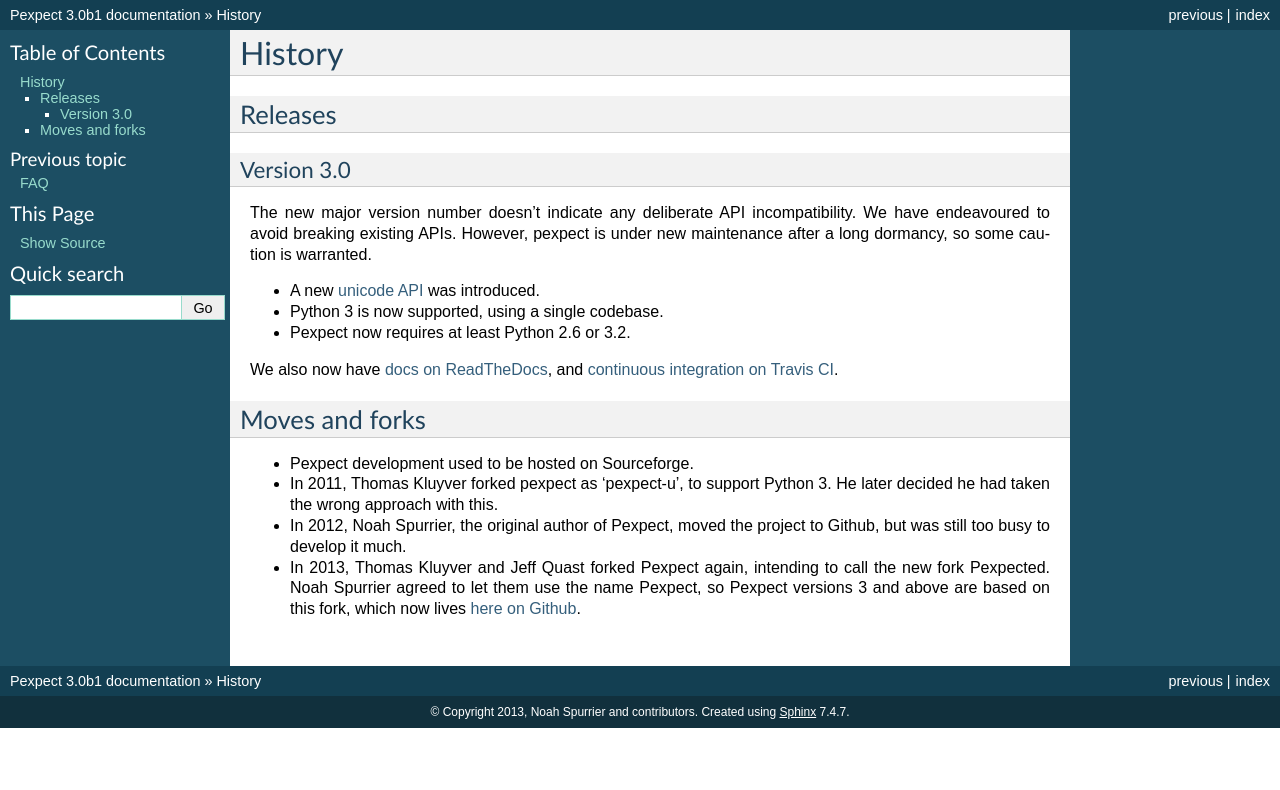
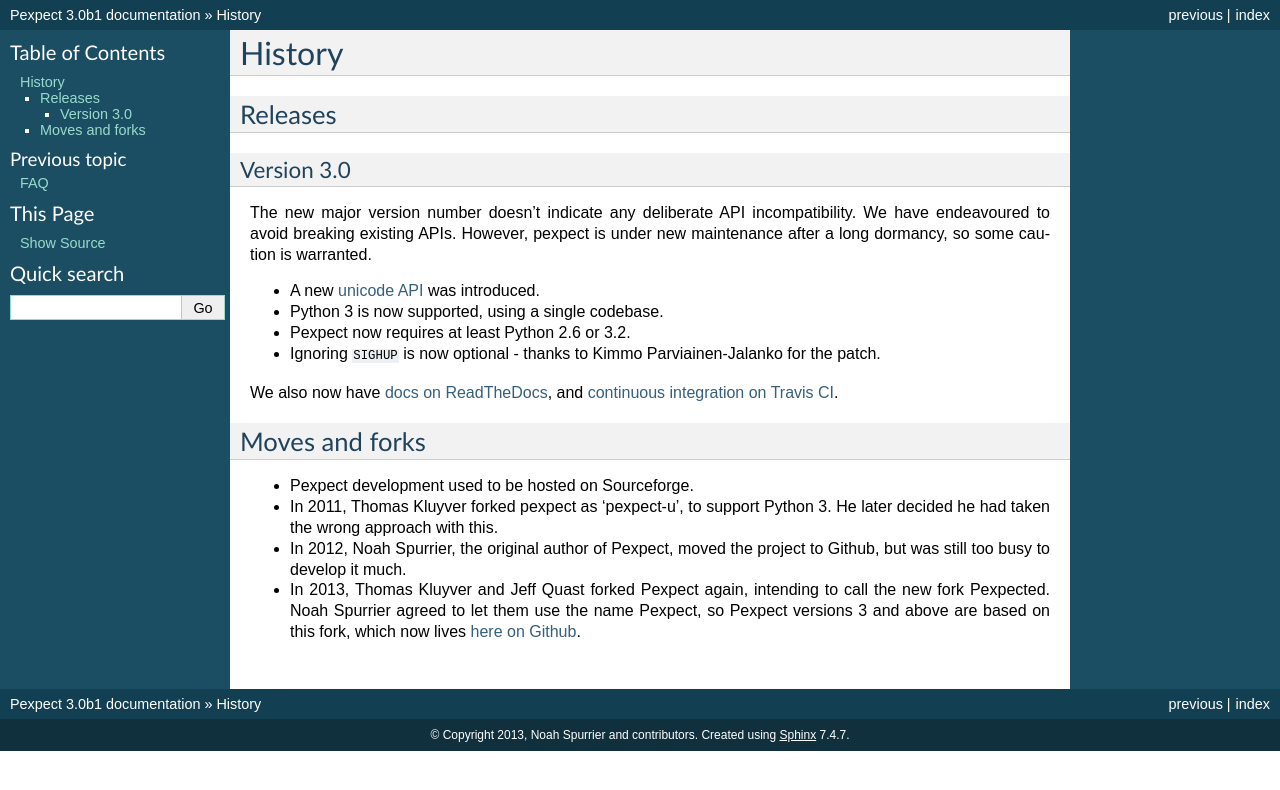
Before and after one commit to pexpect/pexpect, a Sphinx documentation site: the page built from doc/history.rst, in a window 1280 px wide. Shown: the top 790 px of the page. Built offline with Sphinx 7.4.7, drawn with Linux system fonts in a browser that asks for light colours.

Commit message:
List ignore_sighup option in changes for 3.0

```diff
--- a/doc/history.rst
+++ b/doc/history.rst
@@ -14,6 +14,8 @@
 * A new :ref:`unicode API <unicode>` was introduced.
 * Python 3 is now supported, using a single codebase.
 * Pexpect now requires at least Python 2.6 or 3.2.
+* Ignoring ``SIGHUP`` is now optional - thanks to Kimmo Parviainen-Jalanko for
+  the patch.
 
 We also now have `docs on ReadTheDocs <http://pexpect.readthedocs.org/>`_,
 and `continuous integration on Travis CI <https://travis-ci.org/pexpect/pexpect>`_.
```
